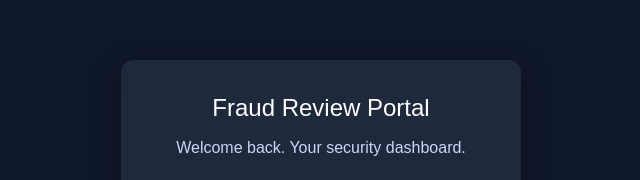
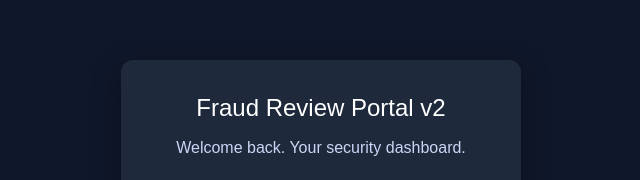
Before and after one commit to bostoncopier-cell/fraudreview-portal, a Next.js app: page / in a window 1280 px wide. Shown: the part 173-353 px from the top of the page, without its empty margins (319-959 px from the left). Built offline with nearby package versions, Linux system fonts and the light colour scheme.

Commit message:
Add v2 marker

```diff
--- a/app/page.tsx
+++ b/app/page.tsx
@@ -50,8 +50,8 @@ export default function Home() {
         textAlign: "center"
       }}>
         <h1 style={{ fontSize: "24px", marginBottom: "10px" }}>
-          Fraud Review Portal
-        </h1>
+  Fraud Review Portal v2
+</h1>
 
         <p style={{ marginBottom: "20px", color: "#cbd5f5" }}>
           Welcome back. Your security dashboard.
```
